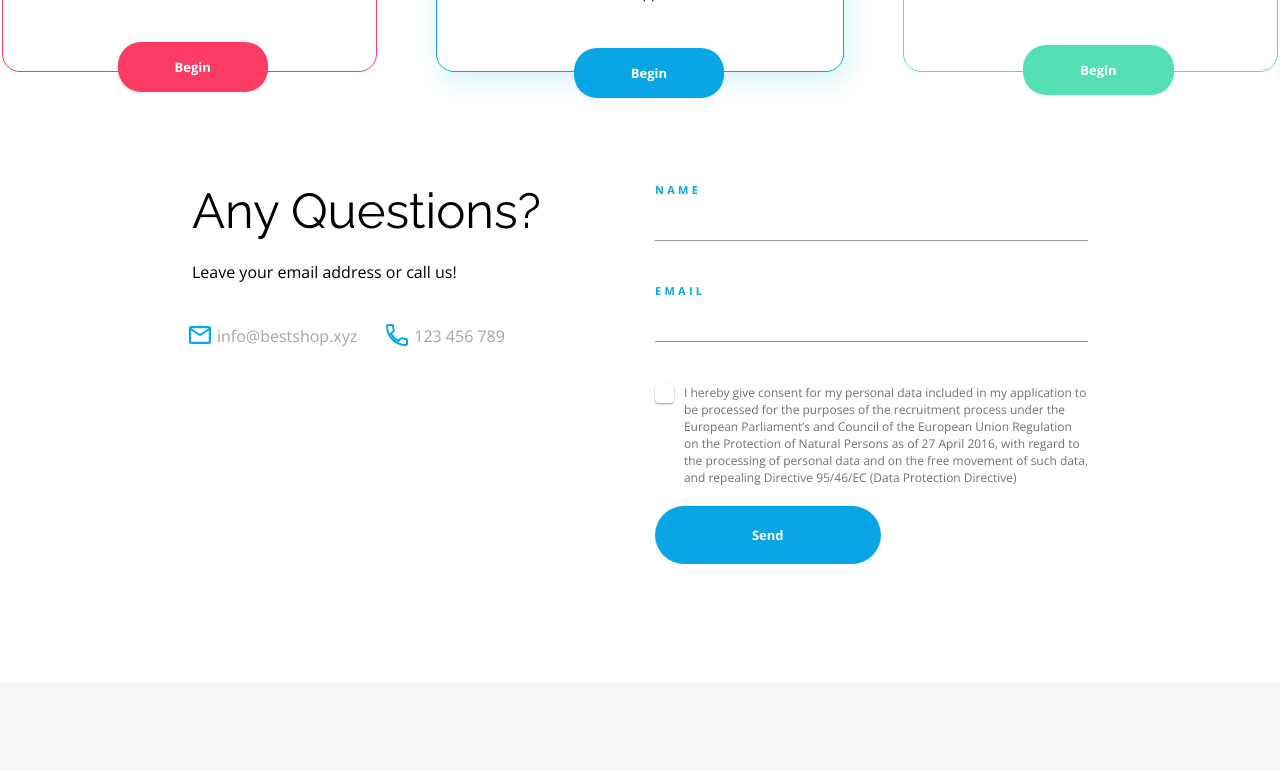
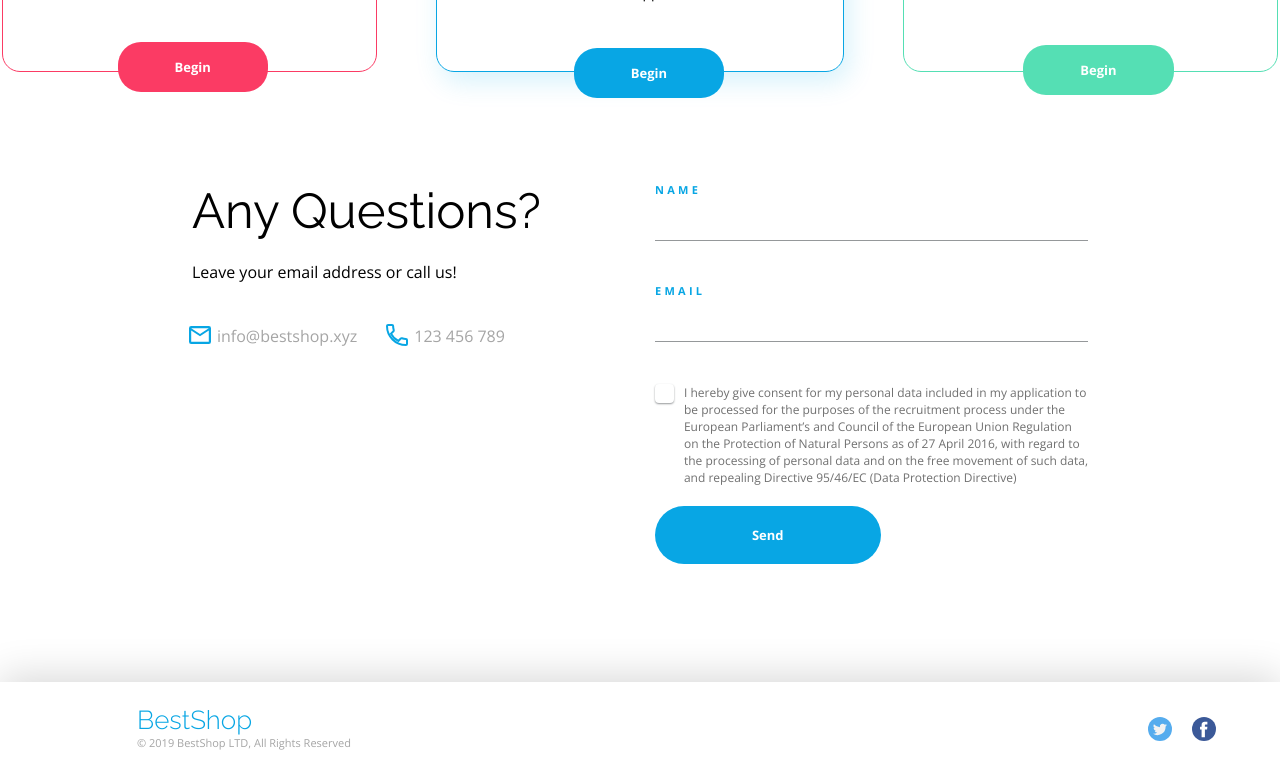
Before and after one commit to zanetasochon/Best_Shop-, a website built with Parcel: page index.html in a window 1280 px wide. Shown: the part 3313-4084 px from the top of the page. Before the commit the page ends 3995 px from the top, so only its background shows below. Built offline with nearby package versions, Linux system fonts and the light colour scheme.

Commit message:
added__section--footer

```diff
--- a/index.html
+++ b/index.html
@@ -191,16 +191,18 @@
     </div>
     </section>
 
-<!--
+
     <section class="footer">
-      <div class="footer__logo">
-        <div class="copyright"></div>
+      <div class="container__footer">
+      <div class="footer__logo">BestShop
+        <div class="copyright">© 2019 BestShop LTD, All Rights Reserved</div>
+      </div>
         <div class="icons">
-          <div class="twitter"><a href="#"></a></div>
-          <div class="facebook"><a href="#"></a></div>
+          <img class="icon__twitter" src="/assets/Twitter.svg"/>
+          <img src="/assets/Facebook.svg"/>
         </div>
-      </div>
-    </section> -->
+    </div>
+    </section>
 
   </body>
 </html>
--- a/main.scss/main.scss
+++ b/main.scss/main.scss
@@ -732,7 +732,7 @@ input[type="checkbox"] {
     position: absolute;
     left: 50%;
     top: 50%;
-    transform: translate(-50%, -50%);
+    transform: translate(-50%, -62%);
     margin-right: 10px;
   }
 }
@@ -751,3 +751,46 @@ input[type="checkbox"] {
   font-family: $secondFont;
   font-weight: 600;
 }
+
+// section footer
+
+.footer {
+  width: 100vw;
+  height: 89px;
+  box-shadow: #00000029 0 -5px 40px;
+  background-color: #fff;
+
+  .container__footer {
+    width: 1352px;
+    margin: 0 auto;
+    display: flex;
+    justify-content: center;
+    align-items: center;
+    justify-content: space-between;
+
+    .footer__logo {
+      font-size: 26px;
+      color: $mainColor;
+      font-family: $mainFont;
+      font-weight: 300;
+      padding-left: 137px;
+      padding-top: 20.48px;
+      padding-bottom: 17px;
+
+      .copyright {
+        font-family: $secondFont;
+        font-weight: 400;
+        font-size: 11px;
+        color: $greyColor;
+        opacity: 1;
+      }
+    }
+    .icons {
+      display: flex;
+      gap: 20px;
+      padding-right: 136px;
+      padding-top: 35px;
+      padding-bottom: 30px;
+    }
+  }
+}
```
Also changed, not shown: dist/Facebook.389b15e8.svg (added), dist/Twitter.41e2b00a.svg (added), dist/index.html, 2 other files.
